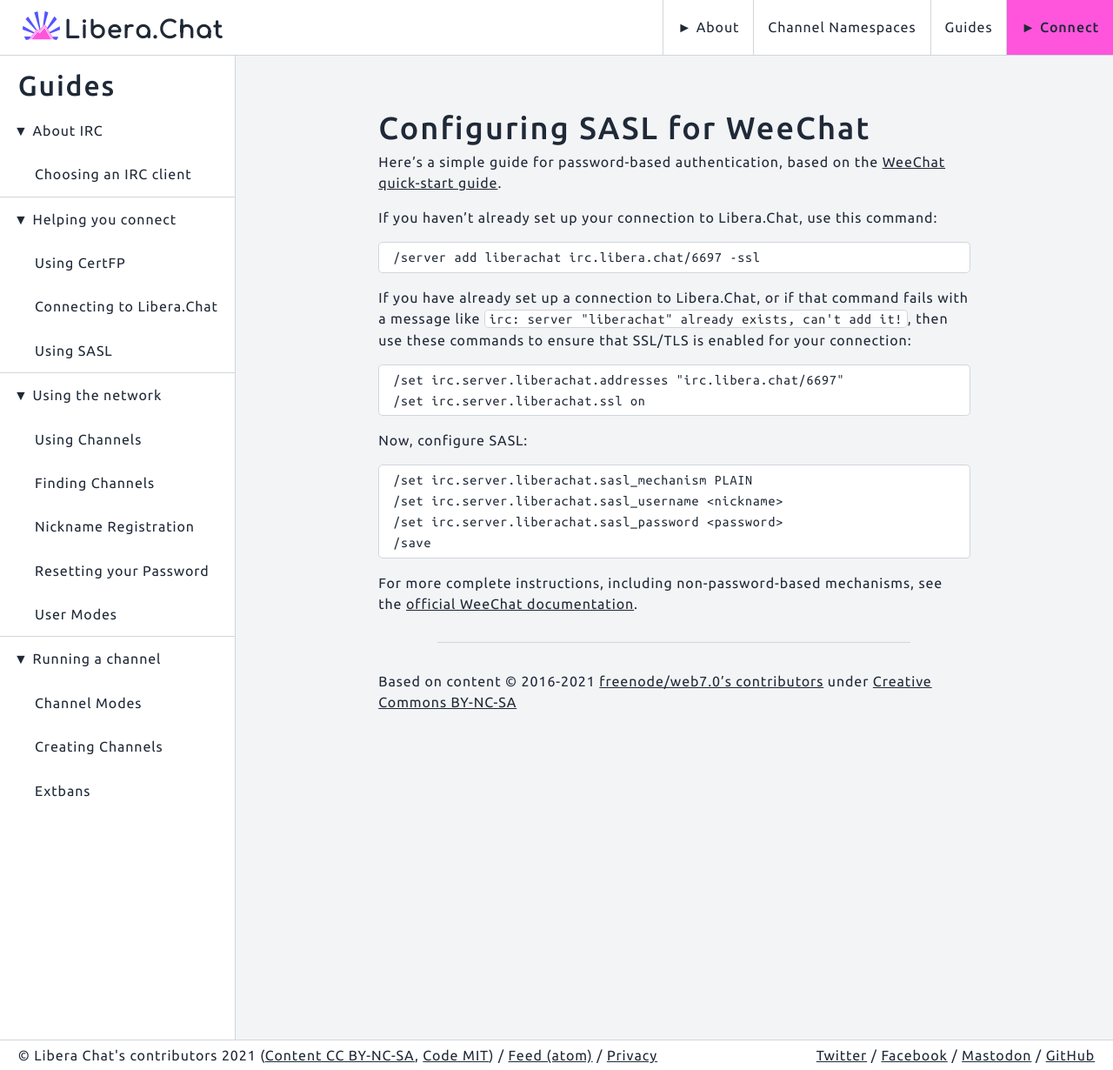
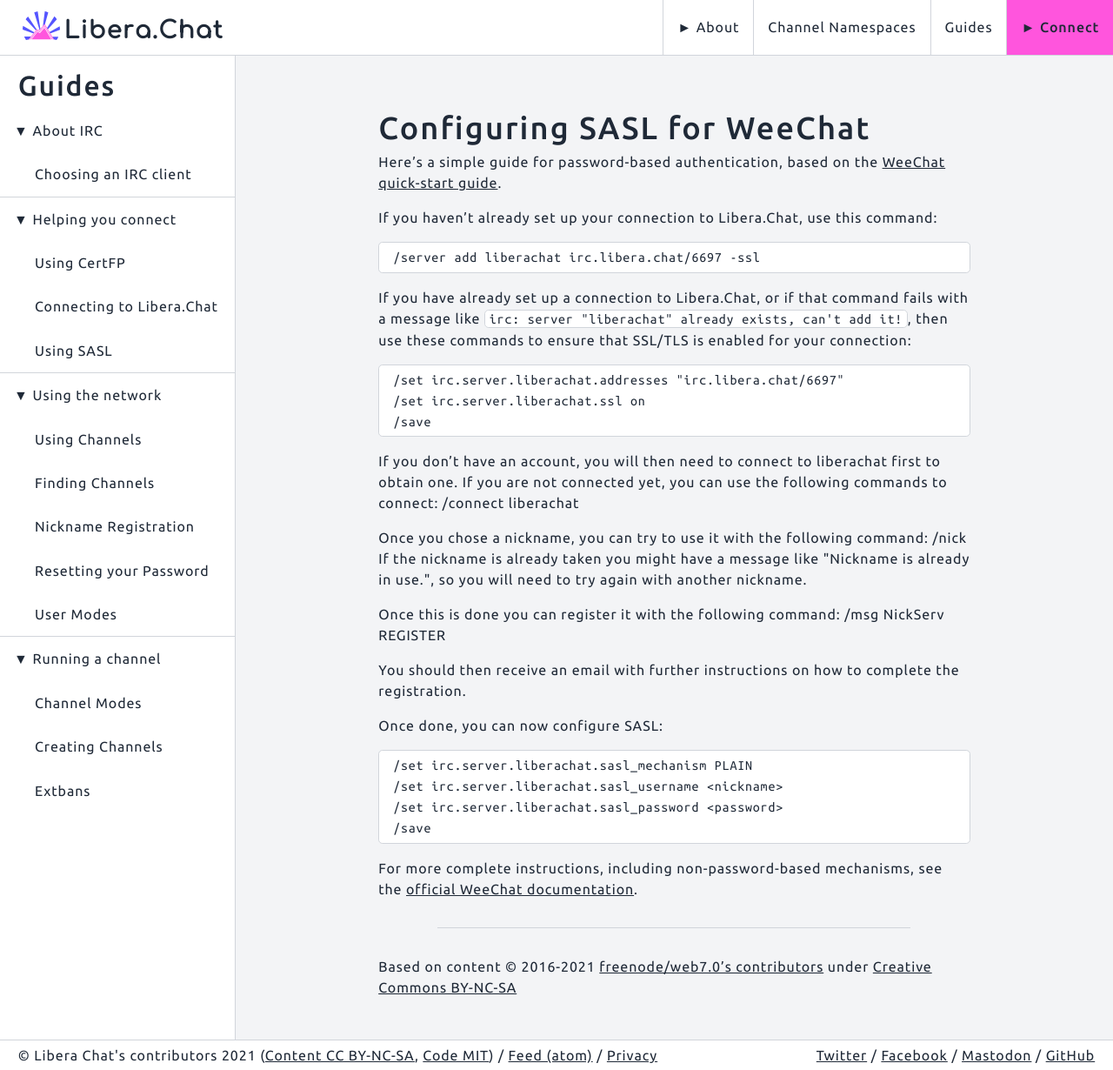
Before and after one commit to Libera-Chat/libera-chat.github.io, a Jekyll site: the page built from content/_guides/sasl/weechat.md, in a window 1280 px wide and 1230 px high. Shown: the whole window at 87% size. Built offline with Jekyll 4.4.1, drawn with Linux system fonts in a browser that asks for light colours.

Commit message:
guides: weechat: explain how to register the account along the way.
While the current guide was good enough for technical people, there
are also less technical people that were on Freenode IRC channels
and that need to reconfigure their IRC client to join Libera.

So making it a bit easier for them is a good thing.

Signed-off-by: Denis 'GNUtoo' Carikli <GNUtoo@cyberdimension.org>

```diff
--- a/content/_guides/sasl/weechat.md
+++ b/content/_guides/sasl/weechat.md
@@ -18,8 +18,25 @@
 
     /set irc.server.liberachat.addresses "irc.libera.chat/6697"
     /set irc.server.liberachat.ssl on
+    /save
 
-Now, configure SASL:
+If you don't have an account, you will then need to connect to liberachat first
+to obtain one. If you are not connected yet, you can use the following commands
+to connect:
+    /connect liberachat
+
+Once you chose a nickname, you can try to use it with the following command:
+    /nick <nickname>
+If the nickname is already taken you might have a message like "Nickname is
+already in use.", so you will need to try again with another nickname.
+
+Once this is done you can register it with the following command:
+    /msg NickServ REGISTER <nickname> <email>
+
+You should then receive an email with further instructions on how to complete
+the registration.
+
+Once done, you can now configure SASL:
 
     /set irc.server.liberachat.sasl_mechanism PLAIN
     /set irc.server.liberachat.sasl_username <nickname>
```
